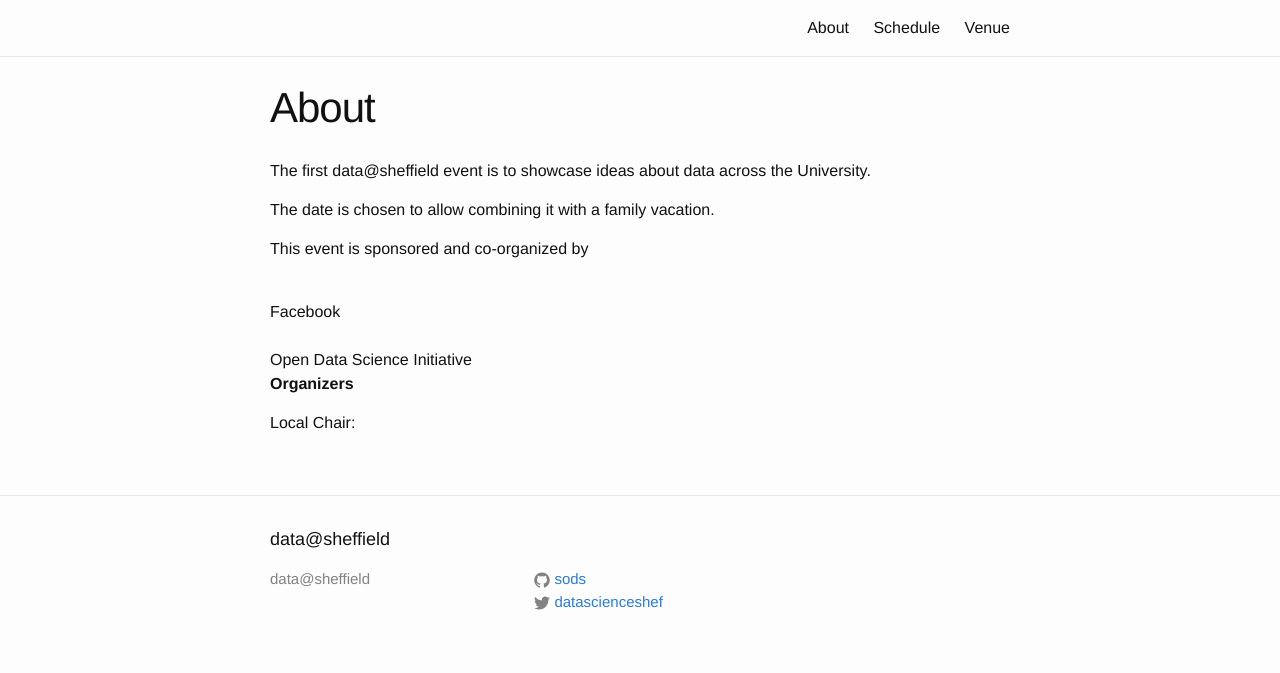
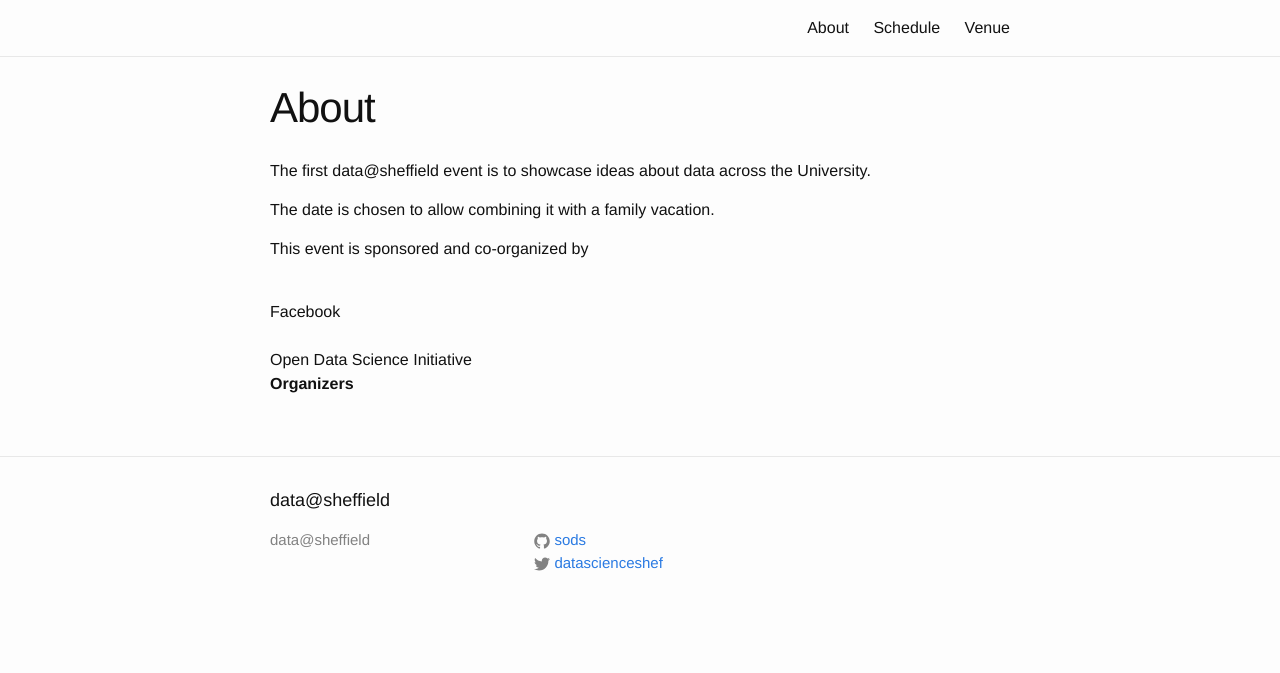
Before and after one commit to sods/das2015, a Jekyll site: the page built from index.html, in a window 1280 px wide. Shown: the part 351-1024 px from the top of the page. Built offline with Jekyll 4.4.1, drawn with Linux system fonts in a browser that asks for light colours; after the commit the page ends 985 px from its top, so only the background shows below that.

Commit message:
Add files

```diff
--- a/_config.yml
+++ b/_config.yml
@@ -5,6 +5,7 @@ permalink: "/:categories/:title.html"
 banner:
 conference:
   hosts:
+  local:
   organizers:
   - name: Michael Smith
     url: "http://www.michaeltsmith.org.uk/"
--- a/_layouts/about.html
+++ b/_layouts/about.html
@@ -22,7 +22,6 @@ layout: page
 
   {% if site.conference.organizers %}
   {% assign lastone = site.conference.organizers | last %}
-  <p>Local Chair:
   {% for person in site.conference.local %}
   {% include listperson.html %}
   {% endfor %}</p>
```
